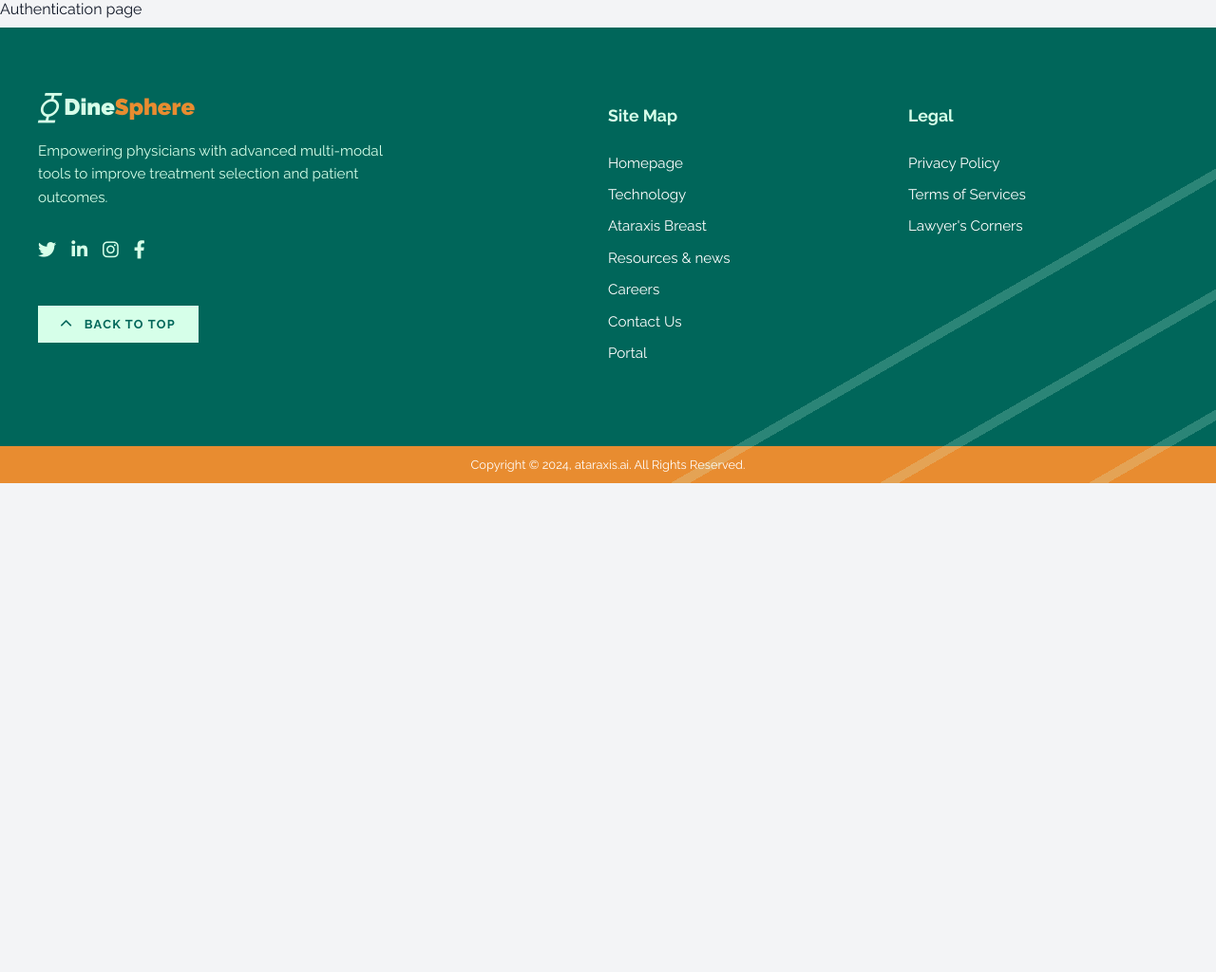
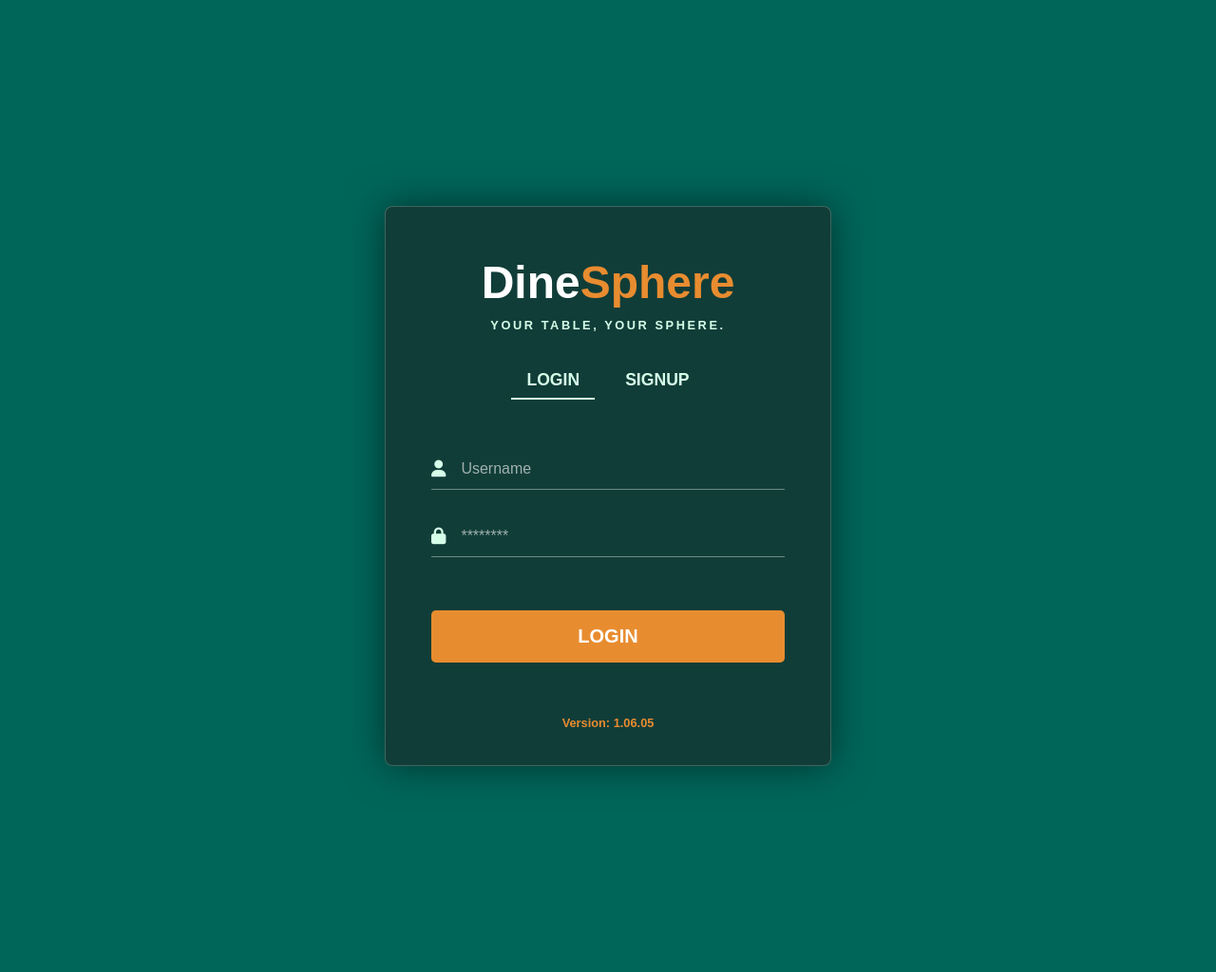
Before and after one commit to Abdullah-elfoe/DineSphere, a Django app: page /auth/ in a window 1280 px wide. Shown: the whole page at 95% size. Run offline with Django 5.2, Linux system fonts and the light colour scheme; some web fonts are replaced.

Commit message:
Added authentication page

```diff
--- a/DineSphere/settings.py
+++ b/DineSphere/settings.py
@@ -25,7 +25,7 @@ SECRET_KEY = 'django-insecure-mbq1qzb^5l&r2*zfmmnh&(v$-+ydimhe6ec13w(ouqo^%5^-4+
 # SECURITY WARNING: don't run with debug turned on in production!
 DEBUG = True
 
-ALLOWED_HOSTS = []
+ALLOWED_HOSTS = ['*']
 
 
 # Application definition
--- /dev/null
+++ b/Reservations/static/Reservations/css/auth.css
@@ -0,0 +1,201 @@
+@import url('variables.css');
+
+
+        body {
+            font-family: var(--font-family);
+            background-color: var(--primary-color);
+            color: var(--secondary-color);
+            display: flex;
+            justify-content: center;
+            align-items: center;
+            min-height: 100vh;
+            margin: 0;
+            /* Placeholder for the background image/pattern, now using background color */
+            /* background-image: url('https://placehold.co/1920x1080/1a4d46/338c82?text=Geometric+Background+Pattern'); */
+            background-size: cover;
+            background-position: center;
+        }
+
+        /* Main Container for the form and header */
+        .auth-container {
+            width: 100%;
+            max-width: 420px;
+            padding: 1.5rem;
+            margin: 1.1rem 0;
+            text-align: center;
+            /* Using a darker shade of the primary color for the container border */
+            border: 1px solid rgba(255, 255, 255, 0.2);
+            box-shadow: 0 0 40px rgba(0, 0, 0, 0.5);
+            border-radius: 0.5rem;
+            position: relative;
+            background-color: hsla(173, 50%, 15%, 0.9); /* Dark Teal with opacity */
+        }
+
+        /* Header Styling */
+        .logo-header h1 {
+            font-size: 3rem;
+            font-weight: 900;
+            color: white;
+            line-height: 1;
+            margin-bottom: 0.5rem;
+        }
+
+        .logo-header h1 i {
+            color: var(--ternary-color); /* Using orange accent for logo detail */
+            margin-right: 0.25rem;
+        }
+
+        .logo-header p {
+            font-size: 0.8rem;
+            font-weight: 600;
+            letter-spacing: 0.2em;
+            text-transform: uppercase;
+            color: var(--light-text);
+            margin-bottom: 2rem;
+        }
+
+        /* Toggle Buttons */
+        .auth-toggle-buttons {
+            display: flex;
+            justify-content: center;
+            gap: 1rem;
+            margin-bottom: 2rem;
+        }
+
+        .toggle-btn {
+            background: none;
+            border: none;
+            color: var(--light-text);
+            font-size: 1.1rem;
+            font-weight: 700;
+            padding: 0.5rem 1rem;
+            cursor: pointer;
+            border-bottom: 2px solid transparent;
+            transition: all 0.2s ease;
+        }
+
+        .toggle-btn.active {
+            color: var(--secondary-color); /* Highlight with mint green */
+            border-bottom-color: var(--secondary-color);
+        }
+
+        /* The Form Card (Visual container for the forms) */
+        .form-card {
+            position: relative;
+        }
+
+        /* Viewport for the sliding forms (The area with visible forms) */
+        .form-slider-viewport {
+            overflow: hidden; /* THIS IS KEY: Hides the forms that are scrolled out of view */
+            border-radius: 0.5rem;
+            background-color: var(--card-overlay); /* Dark overlay for form background */
+            padding: 1.5rem 1.5rem 0; /* Padding for the top/sides of the forms */
+            /* Height will be set dynamically by JS, but this CSS transition ensures it's smooth */
+            transition: height 0.5s ease;
+        }
+
+        /* The container that slides up/down */
+        .form-slider {
+            display: flex;
+            flex-direction: column; /* Stack forms vertically */
+            transition: transform 0.5s cubic-bezier(0.5, 0, 0.5, 1); /* Smooth vertical sliding */
+        }
+
+        /* Individual forms styling */
+        .auth-form {
+            flex-shrink: 0; /* Prevents forms from shrinking */
+            width: 100%;
+            padding-bottom: 1.5rem; /* Padding for the bottom of each form */
+        }
+
+        /* Input Group Styling */
+        .input-group {
+            display: flex;
+            align-items: center;
+            margin-bottom: 2rem;
+            border-bottom: 1px solid rgba(255, 255, 255, 0.4);
+            padding-bottom: 0.25rem;
+        }
+
+        .input-group i {
+            font-size: 1.1rem;
+            margin-right: 1rem;
+            color: var(--secondary-color); /* Mint green icon color */
+        }
+
+        .input-group input[type="text"],
+        .input-group input[type="password"],
+        .input-group input[type="email"] {
+            background: none;
+            border: none;
+            outline: none;
+            width: 100%;
+            color: white;
+            font-size: 1rem;
+            padding: 0.5rem 0;
+            font-weight: 600;
+        }
+
+        .input-group input::placeholder {
+            color: rgba(255, 255, 255, 0.6);
+            font-weight: 400;
+        }
+
+        /* Submit Button */
+        .submit-btn {
+            width: 100%;
+            padding: 1rem;
+            margin-top: 1.5rem;
+            border: none;
+            border-radius: 0.3rem;
+            color: white;
+            font-size: 1.25rem;
+            font-weight: 700;
+            cursor: pointer;
+            /* Gradient using Ternary and Primary colors */
+            background: var(--ternary-color);
+            transition: all 0.3s ease;
+            /* box-shadow: 0 4px 15px hsla(30, 80%, 55%, 0.4); */
+        }
+
+        .submit-btn:hover {
+            /* Hover effect swaps the gradient direction */
+            /* background: linear-gradient(135deg, var(--primary-color), var(--ternary-color)); */
+            box-shadow: 0 6px 20px hsla(30, 80%, 55%, 0.6);
+        }
+
+        /* Version text */
+        .version-text {
+            font-size: 0.8rem;
+            margin-top: 2rem;
+            color: var(--ternary-color); /* Using orange for version text */
+            font-weight: 600;
+        }
+
+        /* Checkbox and conditional field */
+        .checkbox-group {
+            display: flex;
+            align-items: center;
+            justify-content: flex-start;
+            margin: 1.5rem 0 1rem 0;
+            font-size: 0.95rem;
+            font-weight: 600;
+            color: var(--secondary-color);
+        }
+
+        .checkbox-group input {
+            margin-right: 0.5rem;
+            width: 1rem;
+            height: 1rem;
+            accent-color: var(--ternary-color); /* Use orange for checkbox highlight */
+        }
+
+        /* Owner Code field (Hidden by default) */
+        .owner-code-group {
+            display: none;
+            margin-top: 1.5rem;
+        }
+
+        .owner-code-group.visible {
+            display: flex;
+        }
--- a/Reservations/static/Reservations/css/crousels.css
+++ b/Reservations/static/Reservations/css/crousels.css
@@ -264,7 +264,7 @@
         .faq-page-wrapper {
             /* background-color: var(--); */
             border-radius: 1.5rem; /* Rounded corners */
-            box-shadow: 0 20px 25px -5px rgba(0, 0, 0, 0.1), 0 10px 10px -5px rgba(0, 0, 0, 0.04);
+            /* box-shadow: 0 20px 25px -5px rgba(0, 0, 0, 0.1), 0 10px 10px -5px rgba(0, 0, 0, 0.04); */
             /* max-width: 1200px; */
             width: 100%;
 
--- a/Reservations/static/Reservations/css/style.css
+++ b/Reservations/static/Reservations/css/style.css
@@ -38,6 +38,11 @@ nav ul li {
   padding: 0 5px;
 }
 
+nav ul li a {
+  text-decoration: none;
+  color: var(--secondary-color);
+  /* font-weight: 600; */
+}
 nav p {
   font-size: xx-large;
 }
@@ -94,7 +99,7 @@ nav p {
 
 .search-input {
   flex: 1;
-  border: none;
+  border: none !important;
   outline: none;
   padding: 12px 16px;
   font-size: 16px;
@@ -102,24 +107,27 @@ nav p {
 }
 
 .search-input::placeholder {
-  color: #999;
+  /* color: #999; */
   font-style: italic;
 }
 
 .search-btn {
-  background: #065f46;
-  color: white;
+  background: var(--secondary-color);
+  color: var(--primary-color);
   border: none;
   padding: 14px 24px;
   font-size: 16px;
   cursor: pointer;
   font-weight: bold;
-  border-radius: 0 12px 12px 0;
+  /* border-radius: 0 12px 12px 0; */
   transition: background 0.3s;
 }
 
 .search-btn:hover {
-  background: #047857;
+  /* background: #047857; */
+  background-color: var(--primary-color);
+  color: var(--secondary-color);
+  border: 1px solid white;
   /* lighter green */
 }
 
--- /dev/null
+++ b/Reservations/static/Reservations/js/auth.js
@@ -0,0 +1,98 @@
+ document.addEventListener('DOMContentLoaded', () => {
+            const formSlider = document.getElementById('formSlider');
+            const loginForm = document.getElementById('login-form');
+            const signupForm = document.getElementById('signup-form');
+            const loginBtn = document.getElementById('login-btn');
+            const signupBtn = document.getElementById('signup-btn');
+            const ownerCheckbox = document.getElementById('owner-checkbox');
+            const ownerCodeField = document.getElementById('owner-code-field');
+            const formViewport = document.querySelector('.form-slider-viewport');
+
+            let currentMode = 'login'; // Track current state
+            let loginHeight = 0; // Height of Login form content
+            let signupHeight = 0; // Max Height of Signup form content (owner code visible)
+
+            // Function to calculate the required heights
+            function calculateFormHeights() {
+                // 1. Temporarily ensure the owner code field is visible to measure the MAX height of the signup form
+                const wasOwnerCodeVisible = ownerCodeField.classList.contains('visible');
+                ownerCodeField.classList.add('visible');
+
+                // 2. Measure the actual heights (including the form's internal padding)
+                loginHeight = loginForm.offsetHeight;
+                signupHeight = signupForm.offsetHeight; // This is the MAX height.
+
+                // 3. Restore the original visibility state of the owner code field
+                // This ensures that the state on the screen matches the state in the checkbox.
+                if (!wasOwnerCodeVisible && !ownerCheckbox.checked) {
+                     ownerCodeField.classList.remove('visible');
+                }
+
+                // 4. Set the initial viewport height to the current mode's height
+                // This ensures the page loads with the correct, shorter Login height.
+                formViewport.style.height = (currentMode === 'login' ? loginHeight : signupHeight) + 'px';
+            }
+
+            // Initial setup: Calculate heights and set viewport
+            calculateFormHeights();
+
+            // Function to handle the form transition (vertical scroll and height change)
+            function switchMode(newMode) {
+                if (newMode === currentMode) return;
+
+                let transformValue;
+                let targetHeight;
+
+                if (newMode === 'signup') {
+                    // Slide up by the exact height of the Login form
+                    transformValue = `-${loginHeight}px`;
+                    // Smoothly EXPAND the viewport to the max signup height
+                    targetHeight = signupHeight;
+                } else {
+                    // Slide down to 0
+                    transformValue = '0';
+                    // Smoothly SHRINK the viewport to the Login height
+                    targetHeight = loginHeight;
+
+                    // Reset conditional field when switching back to Login
+                    ownerCheckbox.checked = false;
+                    ownerCodeField.classList.remove('visible');
+                }
+
+                // Apply the height and transform simultaneously for smooth transition
+                formViewport.style.height = `${targetHeight}px`;
+                formSlider.style.transform = `translateY(${transformValue})`;
+
+                // FIX: Blur any active element (like a button) to remove potential lingering focus/glow/shadow after click
+                if (document.activeElement) {
+                    document.activeElement.blur();
+                }
+
+                // Update button active states
+                loginBtn.classList.toggle('active', newMode === 'login');
+                signupBtn.classList.toggle('active', newMode === 'signup');
+
+                currentMode = newMode;
+            }
+
+            // Event listeners for mode switching
+            loginBtn.addEventListener('click', () => switchMode('login'));
+            signupBtn.addEventListener('click', () => switchMode('signup'));
+
+            // Event listener for the conditional field logic (Owner Code)
+            ownerCheckbox.addEventListener('change', () => {
+                ownerCodeField.classList.toggle('visible', ownerCheckbox.checked);
+
+                // If the user is on the signup page and toggles the owner field, we must adjust the viewport height instantly
+                if (currentMode === 'signup') {
+                    // Use requestAnimationFrame to wait for the DOM to update the field's visibility
+                    requestAnimationFrame(() => {
+                        // Dynamically set viewport height to the *current* signup form height
+                        formViewport.style.height = signupForm.offsetHeight + 'px';
+                    });
+                }
+            });
+
+            // Recalculate the heights on window resize to maintain responsiveness
+            window.addEventListener('resize', calculateFormHeights);
+        });
--- a/Reservations/templates/Reservations/auth.html
+++ b/Reservations/templates/Reservations/auth.html
@@ -1,6 +1,91 @@
-{% extends "Reservations/base.html" %}
+{% load static %}
 
+<!DOCTYPE html>
+<html lang="en">
+<head>
+	<meta charset="UTF-8">
+	<meta name="viewport" content="width=device-width, initial-scale=1.0">
+	<link rel="stylesheet" href="{% static 'Reservations/css/auth.css' %}">
+    <link rel="stylesheet" href="https://cdnjs.cloudflare.com/ajax/libs/font-awesome/6.0.0-beta3/css/all.min.css">
 
-{% block title %}Authentication{% endblock %}
+	<title>Document</title>
+</head>
+<body>
+	 <div class="auth-container">
+        <!-- Logo and Header -->
+        <div class="logo-header">
+            <h1>Dine<span style="color: var(--ternary-color);">Sphere</span></h1>
+            <p>Your Table, Your Sphere.</p>
+        </div>
 
-{% block main %}Authentication page{% endblock main %}
+        <!-- Toggle Buttons -->
+        <div class="auth-toggle-buttons">
+            <button id="login-btn" class="toggle-btn active" data-mode="login">LOGIN</button>
+            <button id="signup-btn" class="toggle-btn" data-mode="signup">SIGNUP</button>
+        </div>
+
+        <!-- Form Card (The Visual Container) -->
+        <div class="form-card">
+
+            <!-- Viewport that hides the form that scrolls out of view -->
+            <div class="form-slider-viewport">
+                <!-- The Slider container which moves up and down -->
+                <div class="form-slider" id="formSlider">
+
+                    <!-- Login Form (Top position by default) -->
+                    <form id="login-form" class="auth-form">
+                        <div class="input-group">
+                            <i class="fas fa-user"></i>
+                            <input type="text" placeholder="Username" required>
+                        </div>
+                        <div class="input-group">
+                            <i class="fas fa-lock"></i>
+                            <input type="password" placeholder="********" required>
+                        </div>
+                        <button type="submit" class="submit-btn">LOGIN</button>
+                    </form>
+
+                    <!-- Signup Form (Bottom position by default) -->
+                    <form id="signup-form" class="auth-form">
+                         <!-- Additional Email Field -->
+                         <div class="input-group">
+                            <i class="fas fa-envelope"></i>
+                            <input type="email" placeholder="Email Address" required>
+                        </div>
+                        <!-- Username Field -->
+                        <div class="input-group">
+                            <i class="fas fa-user-plus"></i>
+                            <input type="text" placeholder="Desired Username" required>
+                        </div>
+                        <!-- Password Field -->
+                        <div class="input-group">
+                            <i class="fas fa-lock"></i>
+                            <input type="password" placeholder="Create Password" required>
+                        </div>
+
+                        <!-- Checkbox -->
+                        <div class="checkbox-group">
+                            <input type="checkbox" id="owner-checkbox">
+                            <label for="owner-checkbox">Are you an owner?</label>
+                        </div>
+
+                        <!-- Conditional Code Field -->
+                        <div class="owner-code-group input-group" id="owner-code-field">
+                            <i class="fas fa-key"></i>
+                            <input type="text" placeholder="Owner Code" required>
+                        </div>
+
+                        <button type="submit" class="submit-btn">SIGNUP</button>
+                    </form>
+
+                </div>
+            </div>
+        </div>
+
+        <!-- Version Text -->
+        <p class="version-text">Version: 1.06.05</p>
+
+    </div>
+	<script src="{% static 'Reservations/js/auth.js' %}"></script>
+</body>
+</html>
```
Also changed, not shown: Reservations/templates/Reservations/home.html (+5 -5 lines).
